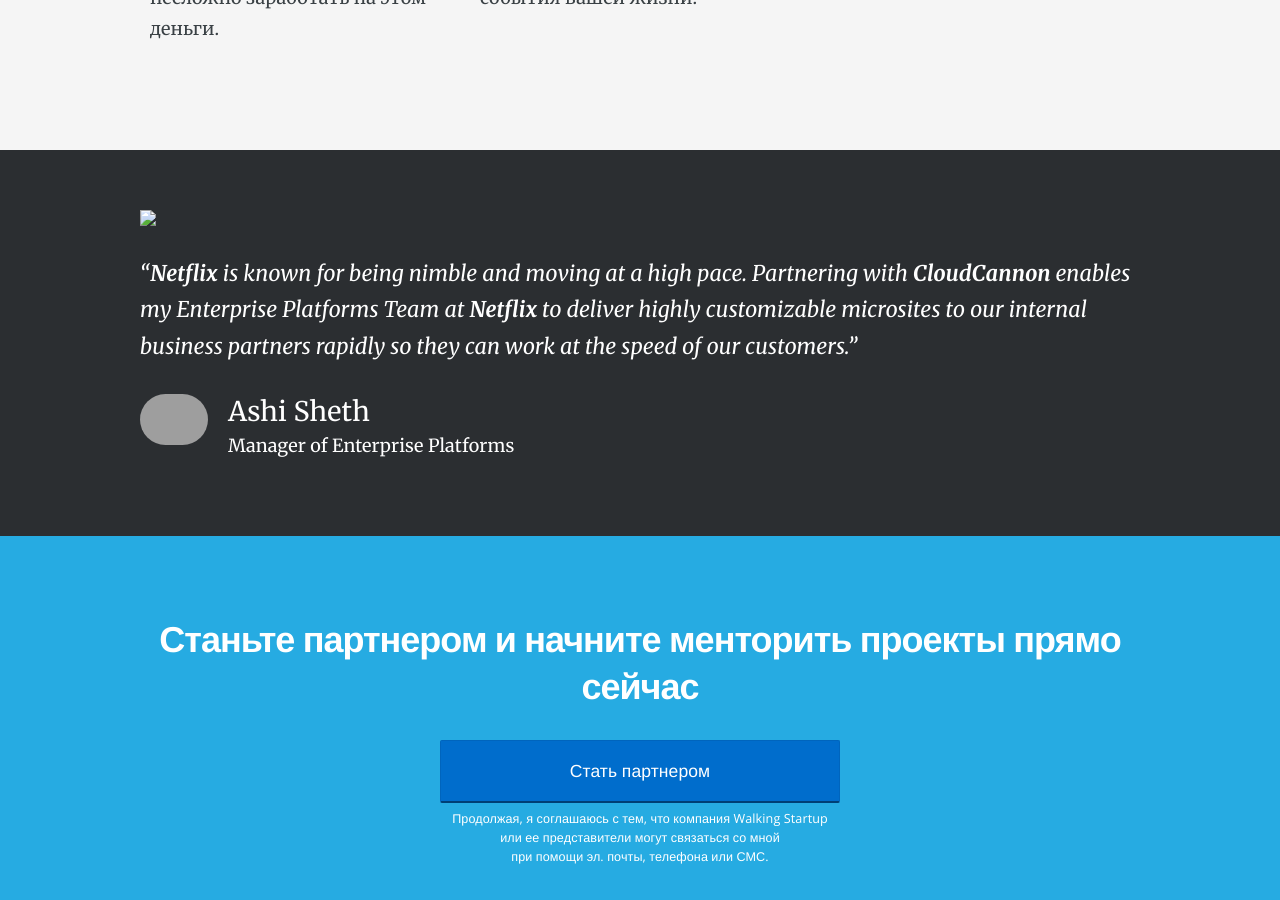
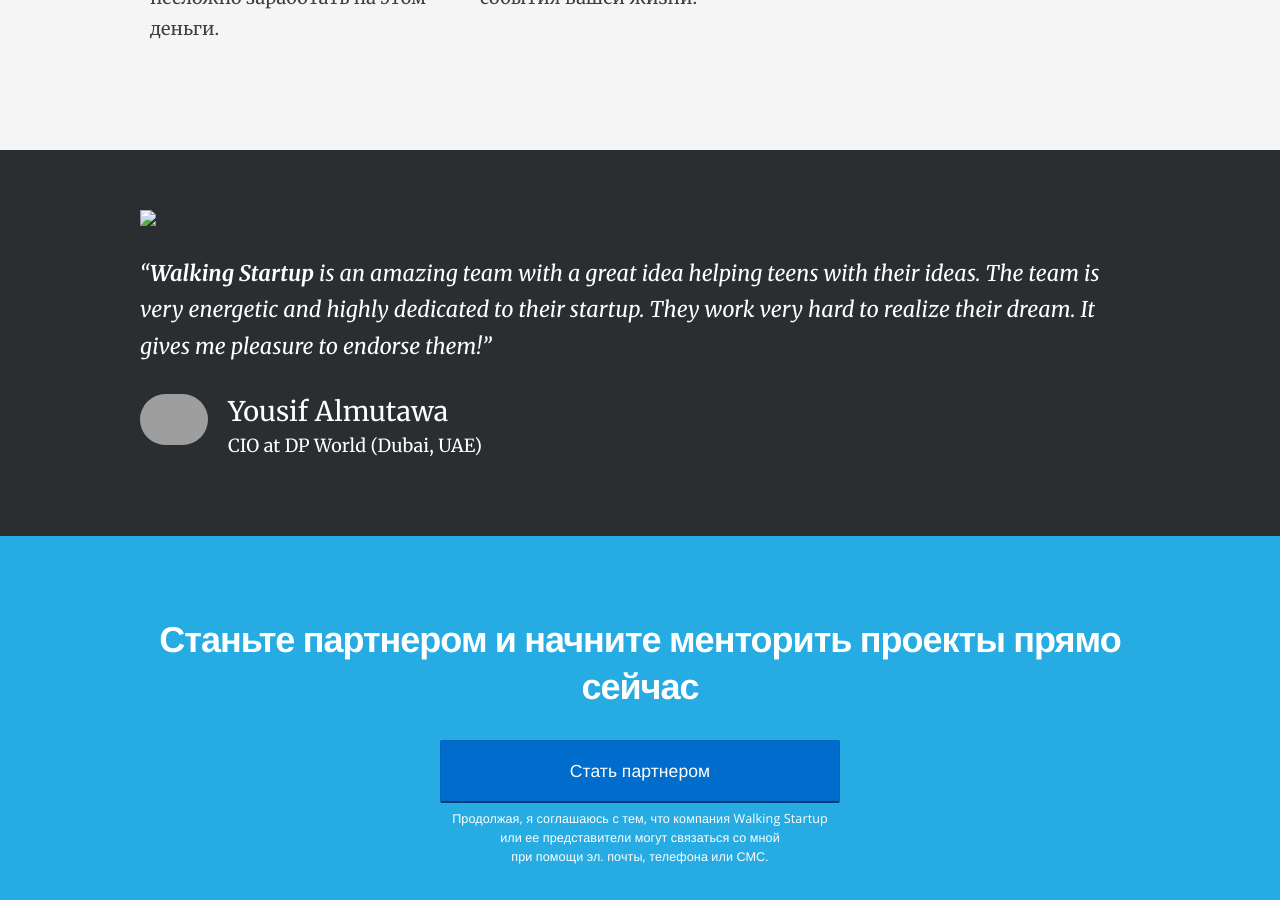
Before and after one commit to RakhimyanTim/partner.ws.github.io, a Jekyll site: the page built from pages/index.html, in a window 1280 px wide and 900 px high, scrolled down 950 px. Built offline with Jekyll 4.4.1, drawn with Linux system fonts in a browser that asks for light colours; nearby versions of some CDN libraries.

Commit message:
Update index.html

```diff
--- a/pages/index.html
+++ b/pages/index.html
@@ -46,10 +46,10 @@
 <blockquote class="testimonial" style="margin: 0;">
 	<div class="container">
 		<img src="/img/customers/netflix/logo.png" style="width: 200px; margin: 0 0 20px;">
-		<p class="quote"><strong>Netflix</strong> is known for being nimble and moving at a high pace. Partnering with <strong>CloudCannon</strong> enables my Enterprise Platforms Team at <strong>Netflix</strong> to deliver highly customizable microsites to our internal business partners rapidly so they can work at the speed of our customers.</p>
+		<p class="quote"><strong>Walking Startup</strong> is an amazing team with a great idea helping teens with their ideas. The team is very energetic and highly dedicated to their startup. They work very hard to realize their dream. It gives me pleasure to endorse them!</p>
 		<div class="author">
-			<img src="/img/customers/netflix/ashi-small.jpg" width="68" height="68" srcset="/img/customers/netflix/ashi-small.jpg 68w, /img/customers/netflix/ashi-small@2x.jpg 136w">
-			<p><span>Ashi Sheth</span><br>Manager of Enterprise Platforms</p>
+			<img src="/img/investors/yousif.jpg" width="68" height="68" srcset="/img/investors/yousif.jpg 68w, /img/investors/yousif@2x.jpg 136w">
+			<p><span>Yousif Almutawa</span><br>CIO at DP World (Dubai, UAE)</p>
 		</div>
 	</div>
 </blockquote>
```
